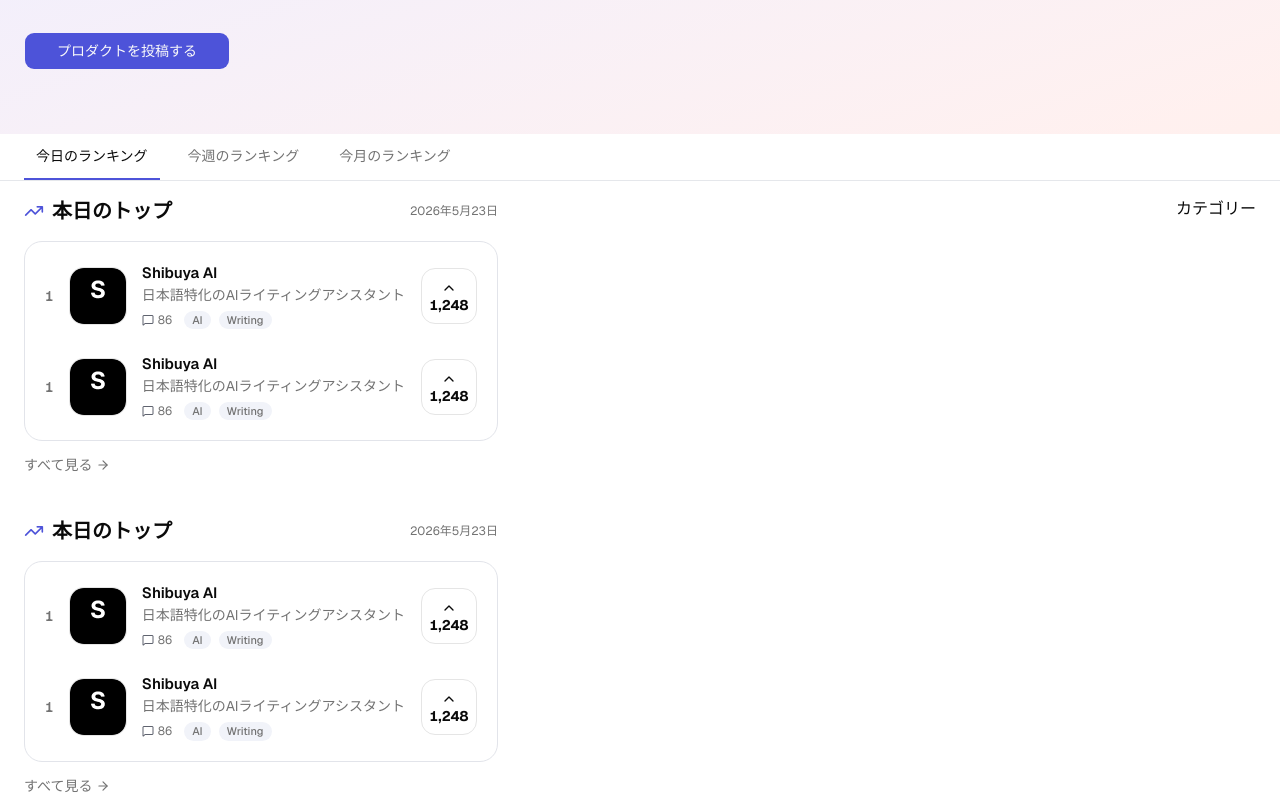
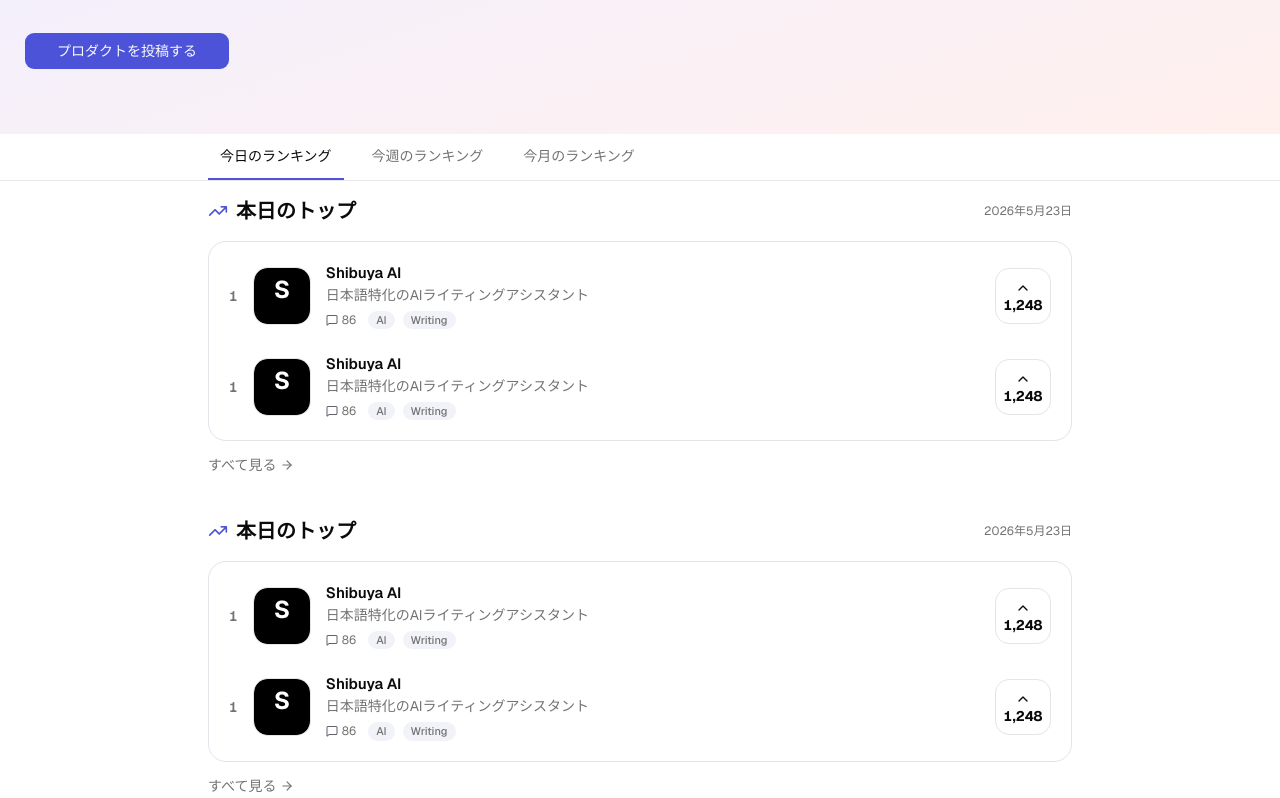
Before and after one commit to shima-engineer/project-a, a Next.js app: page / in a window 1280 px wide. Shown: the part 356-1154 px from the top of the page. Built offline with nearby package versions, Linux system fonts and the light colour scheme.

Commit message:
fix:微修正

```diff
--- a/src/app/page.tsx
+++ b/src/app/page.tsx
@@ -1,5 +1,5 @@
 import Hero from "../features/Hero";
-import CategoriesSidebar from "../features/ranking/CategoriesSidebar";
+// import CategoriesSidebar from "../features/ranking/CategoriesSidebar";
 import RankList from "../features/ranking/RankList";
 import RankTabs from "../features/ranking/RankTabs";
 
@@ -10,14 +10,14 @@ export default function Home() {
       <div className="mb-4">
         <RankTabs />
       </div>
-      <main className="flex flex-col flex-1 md:flex-row md:justify-between gap-10 mx-auto w-full max-w-308 px-4 sm:px-0">
+      <main className="mx-auto w-full max-w-4xl px-4">
         <div>
           <div className="mb-10">
             <RankList />
           </div>
           <RankList />
         </div>
-        <CategoriesSidebar />
+        {/* <CategoriesSidebar /> */}
       </main>
     </>
   );
--- a/src/features/ranking/RankTabs.tsx
+++ b/src/features/ranking/RankTabs.tsx
@@ -4,7 +4,7 @@ import React from "react";
 const RankTabs = () => {
   return (
     <nav className="w-full px-4 flex gap-1 overflow-x-auto scrollbar-hide border-b border-gray-200">
-      <ul className="flex h-full space-x-4 w-full max-w-308 mx-auto">
+      <ul className="flex h-full space-x-4 w-full max-w-4xl mx-auto px-4">
         <li className="shrink-0 px-3 py-3 text-sm font-medium border-b-2 transition-colors border-primary text-foreground">
           <Link href="/ranking/today">今日のランキング</Link>
         </li>
```
